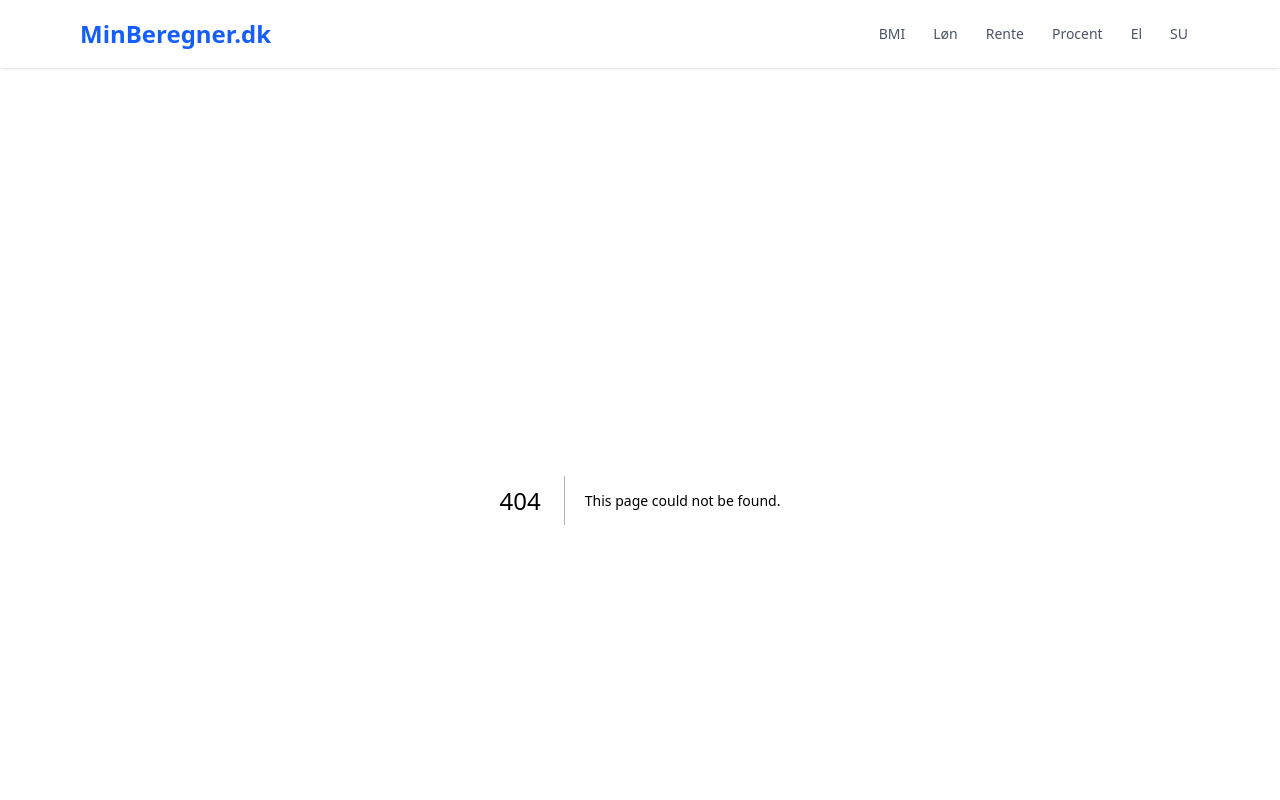
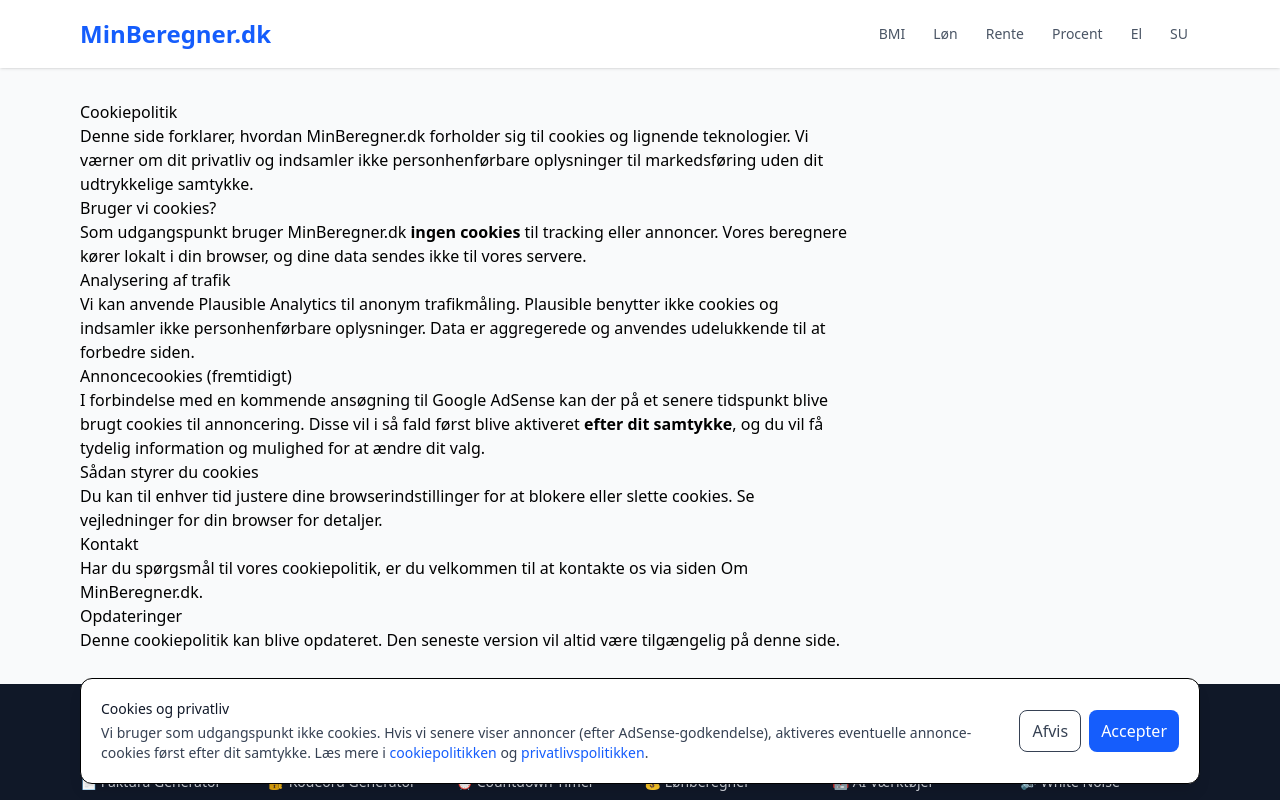
Before and after one commit to mahope/beregner-dk, a Next.js app: page /cookiepolitik in a window 1280 px wide. Before the commit this address had no page. Shown: the top 800 px of the page. Built offline with nearby package versions, Linux system fonts and the light colour scheme.

Commit message:
AdSense review readiness: ads.txt + legal pages + consent + content depth

```diff
--- /dev/null
+++ b/src/app/cookiepolitik/page.tsx
@@ -0,0 +1,62 @@
+import type { Metadata } from "next";
+
+export const metadata: Metadata = {
+  title: "Cookiepolitik | MinBeregner.dk",
+  description:
+    "Læs om vores brug af cookies på MinBeregner.dk. Vi bruger som udgangspunkt ikke cookies. Eventuelle annonce-cookies aktiveres først efter samtykke, når vi er AdSense-godkendt.",
+  robots: { index: true, follow: true },
+};
+
+export default function CookiePolitikPage() {
+  return (
+    <div className="prose max-w-3xl">
+      <h1>Cookiepolitik</h1>
+      <p>
+        Denne side forklarer, hvordan MinBeregner.dk forholder sig til cookies
+        og lignende teknologier. Vi værner om dit privatliv og indsamler ikke
+        personhenførbare oplysninger til markedsføring uden dit udtrykkelige
+        samtykke.
+      </p>
+
+      <h2>Bruger vi cookies?</h2>
+      <p>
+        Som udgangspunkt bruger MinBeregner.dk <strong>ingen cookies</strong> til
+        tracking eller annoncer. Vores beregnere kører lokalt i din browser, og
+        dine data sendes ikke til vores servere.
+      </p>
+
+      <h2>Analysering af trafik</h2>
+      <p>
+        Vi kan anvende Plausible Analytics til anonym trafikmåling. Plausible
+        benytter ikke cookies og indsamler ikke personhenførbare oplysninger.
+        Data er aggregerede og anvendes udelukkende til at forbedre siden.
+      </p>
+
+      <h2>Annoncecookies (fremtidigt)</h2>
+      <p>
+        I forbindelse med en kommende ansøgning til Google AdSense kan der på et
+        senere tidspunkt blive brugt cookies til annoncering. Disse vil i så
+        fald først blive aktiveret <strong>efter dit samtykke</strong>, og du
+        vil få tydelig information og mulighed for at ændre dit valg.
+      </p>
+
+      <h2>Sådan styrer du cookies</h2>
+      <p>
+        Du kan til enhver tid justere dine browserindstillinger for at blokere
+        eller slette cookies. Se vejledninger for din browser for detaljer.
+      </p>
+
+      <h2>Kontakt</h2>
+      <p>
+        Har du spørgsmål til vores cookiepolitik, er du velkommen til at
+        kontakte os via siden <a href="/om">Om MinBeregner.dk</a>.
+      </p>
+
+      <h2>Opdateringer</h2>
+      <p>
+        Denne cookiepolitik kan blive opdateret. Den seneste version vil altid
+        være tilgængelig på denne side.
+      </p>
+    </div>
+  );
+}
--- a/src/app/layout.tsx
+++ b/src/app/layout.tsx
@@ -4,6 +4,7 @@ import { Inter } from "next/font/google";
 import "./globals.css";
 import { OrganizationSchema, WebSiteSchema } from "@/components/StructuredData";
 import Header from "@/components/Header";
+import CookieConsent from "@/components/CookieConsent";
 
 const inter = Inter({
   subsets: ["latin"],
@@ -128,6 +129,8 @@ export default function RootLayout({
           {children}
         </main>
 
+        <CookieConsent />
+
         <footer className="bg-gray-900 text-gray-300 mt-auto">
           <div className="max-w-6xl mx-auto px-4 py-12">
             {/* Cross-linking sektion */}
@@ -206,6 +209,11 @@ export default function RootLayout({
                       Privatlivspolitik
                     </Link>
                   </li>
+                  <li>
+                    <Link href="/cookiepolitik" className="hover:text-white transition-colors">
+                      Cookiepolitik
+                    </Link>
+                  </li>
                 </ul>
               </div>
             </div>
--- /dev/null
+++ b/src/components/CookieConsent.tsx
@@ -0,0 +1,60 @@
+"use client";
+import { useEffect, useState } from "react";
+import Link from "next/link";
+
+const STORAGE_KEY = "mb_cookie_consent_v1";
+
+export default function CookieConsent() {
+  const [visible, setVisible] = useState(false);
+
+  useEffect(() => {
+    try {
+      const val = localStorage.getItem(STORAGE_KEY);
+      if (!val) setVisible(true);
+    } catch (_) {}
+  }, []);
+
+  const accept = () => {
+    try {
+      localStorage.setItem(STORAGE_KEY, JSON.stringify({ date: Date.now(), ads: false }));
+    } catch (_) {}
+    setVisible(false);
+  };
+
+  const decline = () => {
+    try {
+      localStorage.setItem(STORAGE_KEY, JSON.stringify({ date: Date.now(), ads: false }));
+    } catch (_) {}
+    setVisible(false);
+  };
+
+  if (!visible) return null;
+
+  return (
+    <div className="fixed inset-x-0 bottom-0 z-50">
+      <div className="mx-auto max-w-6xl px-4 pb-4">
+        <div className="bg-white border rounded-xl shadow-lg p-4 md:p-5">
+          <div className="md:flex md:items-center md:justify-between gap-4">
+            <div className="text-sm text-gray-700">
+              <p className="font-medium text-gray-900 mb-1">Cookies og privatliv</p>
+              <p>
+                Vi bruger som udgangspunkt ikke cookies. Hvis vi senere viser annoncer (efter AdSense-godkendelse),
+                aktiveres eventuelle annonce-cookies først efter dit samtykke. Læs mere i
+                {" "}
+                <Link className="text-blue-600 hover:underline" href="/cookiepolitik">cookiepolitikken</Link>
+                {" "}
+                og
+                {" "}
+                <Link className="text-blue-600 hover:underline" href="/privatlivspolitik">privatlivspolitikken</Link>.
+              </p>
+            </div>
+            <div className="shrink-0 flex gap-2 mt-3 md:mt-0">
+              <button onClick={decline} className="px-3 py-2 border rounded-lg text-gray-700 hover:bg-gray-50">Afvis</button>
+              <button onClick={accept} className="px-3 py-2 rounded-lg bg-blue-600 text-white hover:bg-blue-700">Accepter</button>
+            </div>
+          </div>
+        </div>
+      </div>
+    </div>
+  );
+}
```
Also changed, not shown: public/ads.txt (added).
